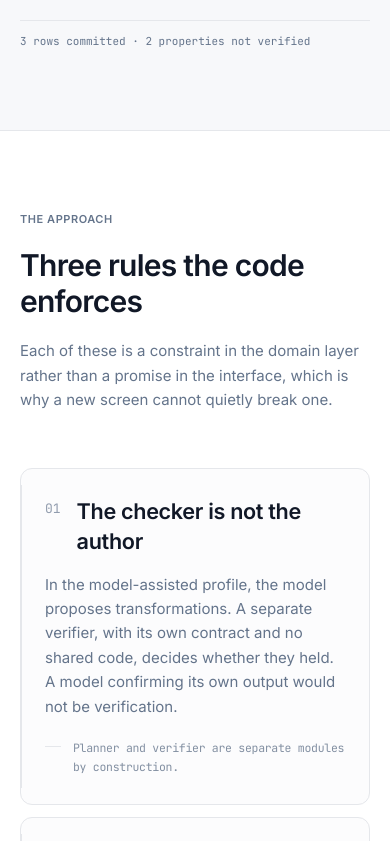
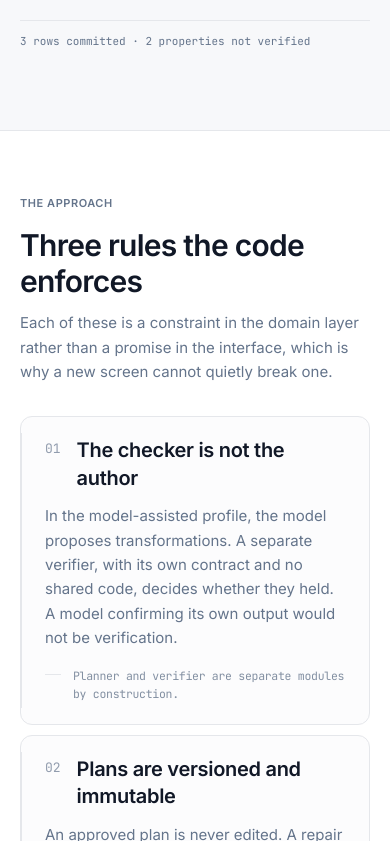
Before and after one commit to wiqilee/Moveproof, a Next.js app: page / in a window 390 px wide. Shown: the part 3383-4224 px from the top of the page. Built offline with nearby package versions, Linux system fonts and the light colour scheme; no server answers.

Commit message:
Refine approach section for responsive layout

```diff
--- a/src/components/landing/Sections.tsx
+++ b/src/components/landing/Sections.tsx
@@ -152,33 +152,32 @@ const PRINCIPLES = [
 export function Approach() {
   return (
     <section id="approach" className="border-b border-line bg-surface">
-      <div className="mx-auto max-w-6xl px-5 py-20 sm:px-6 sm:py-24">
+      <div className="mx-auto max-w-6xl px-5 py-16 sm:px-6 sm:py-20">
         <div className="max-w-2xl">
           <p className="text-[11px] font-semibold uppercase tracking-wider text-ink-soft">
             The approach
           </p>
-          <h2 className="mt-5 text-3xl font-semibold tracking-[-0.025em] sm:text-[2.5rem] sm:leading-[1.1]">
+
+          <h2 className="mt-4 text-3xl font-semibold tracking-[-0.025em] sm:text-[2.5rem] sm:leading-[1.1]">
             Three rules the code enforces
           </h2>
-          <p className="mt-5 text-[15px] leading-relaxed text-ink-soft">
+
+          <p className="mt-3 text-[15px] leading-relaxed text-ink-soft">
             Each of these is a constraint in the domain layer rather than a promise in the
             interface, which is why a new screen cannot quietly break one.
           </p>
         </div>
 
-        <ol className="mt-14 space-y-3">
+        <ol className="mt-8 space-y-2.5">
           {PRINCIPLES.map((principle, index) => (
             <li key={principle.title}>
-              {/* The left rule is the only thing that moves on hover: it picks up
-                  the brand colour and widens by a pixel. Enough to feel
-                  responsive, not enough to distract from reading. */}
-              <article className="group relative rounded-card border border-line bg-canvas/40 transition-colors duration-200 hover:border-line hover:bg-muted/40">
+              <article className="group relative rounded-card border border-line bg-canvas/40 transition-colors duration-200 hover:bg-muted/40">
                 <span
                   className="absolute inset-y-4 left-0 w-px bg-line transition-all duration-200 group-hover:inset-y-3 group-hover:w-0.5 group-hover:bg-brand"
                   aria-hidden
                 />
 
-                <div className="grid gap-x-10 gap-y-4 px-6 py-7 sm:px-8 sm:py-8 lg:grid-cols-[minmax(0,5fr)_minmax(0,6fr)]">
+                <div className="grid gap-x-10 gap-y-3 px-6 py-5 sm:px-7 sm:py-6 lg:grid-cols-[minmax(0,5fr)_minmax(0,6fr)]">
                   <div className="flex items-start gap-4 lg:gap-5">
                     <span
                       className="mt-0.5 shrink-0 font-mono text-[13px] tabular-nums text-ink-soft/70 transition-colors duration-200 group-hover:text-brand"
@@ -186,19 +185,22 @@ export function Approach() {
                     >
                       {String(index + 1).padStart(2, "0")}
                     </span>
-                    <h3 className="text-[1.35rem] font-semibold leading-snug tracking-[-0.015em] sm:text-2xl">
+
+                    <h3 className="text-xl font-semibold leading-snug tracking-[-0.015em] sm:text-[1.35rem]">
                       {principle.title}
                     </h3>
                   </div>
 
-                  <div className="lg:pt-1">
-                    <p className="text-[15px] leading-relaxed text-ink-soft">{principle.body}</p>
+                  <div>
+                    <p className="text-[15px] leading-relaxed text-ink-soft">
+                      {principle.body}
+                    </p>
 
-                    {/* The example reads as an annotation on the rule above it,
-                        not as body copy. The short rule and the monospace face
-                        mark it as evidence rather than prose. */}
-                    <p className="mt-5 flex items-start gap-3">
-                      <span className="mt-[0.45rem] h-px w-4 shrink-0 bg-line" aria-hidden />
+                    <p className="mt-4 flex items-start gap-3">
+                      <span
+                        className="mt-[0.45rem] h-px w-4 shrink-0 bg-line"
+                        aria-hidden
+                      />
                       <span className="font-mono text-[11.5px] leading-relaxed tracking-tight text-ink-soft/80">
                         {principle.example}
                       </span>
@@ -210,15 +212,15 @@ export function Approach() {
           ))}
         </ol>
 
-        <div className="mt-10 grid gap-4 border-t border-line pt-6 lg:grid-cols-[minmax(0,5fr)_minmax(0,6fr)] lg:gap-10">
+        <div className="mt-8 grid gap-4 border-t border-line pt-5 lg:grid-cols-[minmax(0,5fr)_minmax(0,6fr)] lg:gap-10">
           <p className="text-[11px] font-semibold uppercase tracking-wider text-ink-soft">
             Verification boundary
           </p>
 
           <p className="text-sm leading-relaxed text-ink-soft">
-    A passed verification means the invariants in the approved contract held. It does not mean
-    every possible semantic error has been ruled out, and the evidence report says so in its
-    own limitations section.
+            A passed verification means the invariants in the approved contract held. It does not
+            mean every possible semantic error has been ruled out, and the evidence report says so
+            in its own limitations section.
           </p>
         </div>
       </div>
```
Lines whose indentation alone changed are shown as unchanged.
